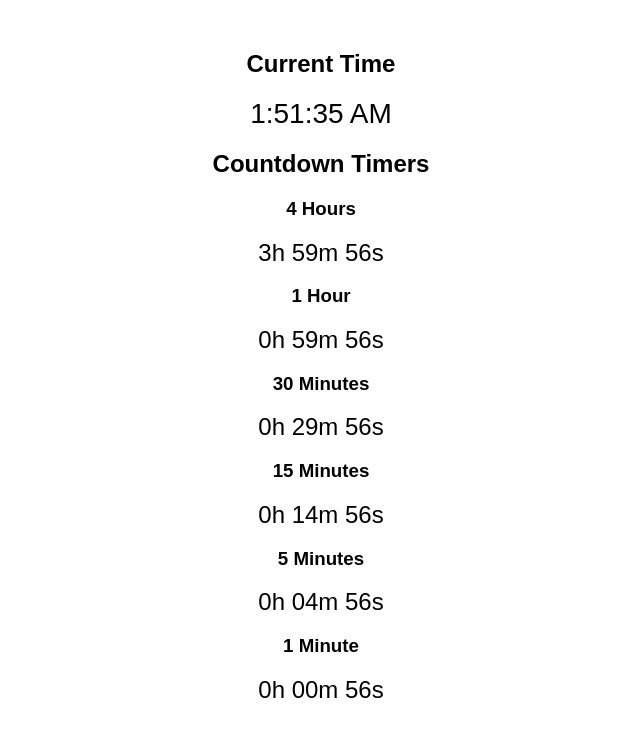
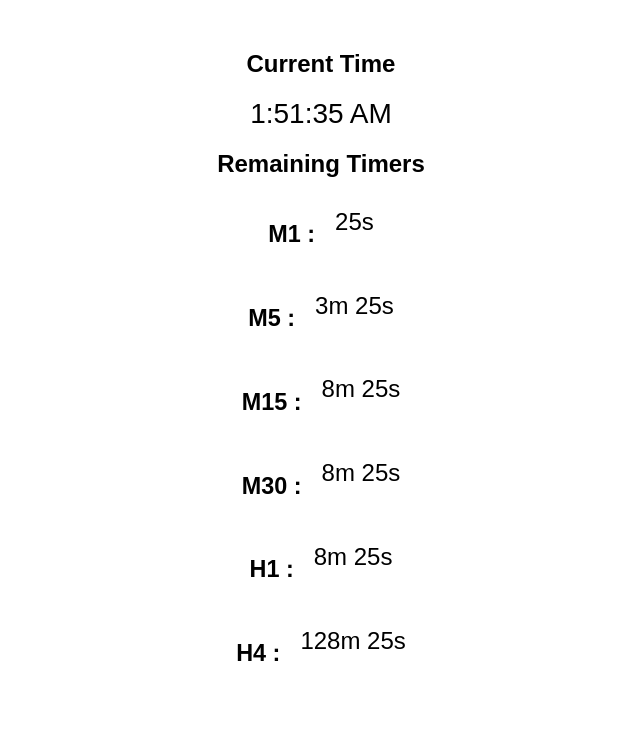
Before and after one commit to paichayon321/timecount, a plain HTML site: page index.html in a window 1280 px wide. Shown: the whole page, without its empty margins (319-959 px from the left). Drawn offline with Linux system fonts and the light colour scheme.

Commit message:
Update index.html

```diff
--- a/index.html
+++ b/index.html
@@ -3,7 +3,7 @@
 <head>
     <meta charset="UTF-8">
     <meta name="viewport" content="width=device-width, initial-scale=1.0">
-    <title>Time Display and Countdown</title>
+    <title>Remaining Time</title>
     <style>
         body {
             font-family: Arial, sans-serif;
@@ -17,6 +17,13 @@
             font-size: 24px;
             margin-top: 10px;
         }
+        .countdown-row {
+            display: flex;
+            justify-content: center;
+            gap: 20px;
+            font-size: 20px;
+            margin-bottom: 10px;
+        }
     </style>
 </head>
 <body>
@@ -26,36 +33,35 @@
     </div>
 
     <div class="container">
-        <h2>Countdown Timers</h2>
-
-        <div>
-            <h3>4 Hours</h3>
-            <div class="countdown" id="countdown4h"></div>
+        <h2>Remaining Timers</h2>
+        <div class="countdown-row">
+            <h3>M1  :</h3>
+            <div class="countdown" id="countdown1m"></div>
         </div>
 
-        <div>
-            <h3>1 Hour</h3>
+        <div class="countdown-row">
+            <h3>M5  :</h3>
+            <div class="countdown" id="countdown5m"></div>
+        </div>
+
+        <div class="countdown-row">
+            <h3>M15 :</h3>
+            <div class="countdown" id="countdown15m"></div>
+        </div>
+
+        <div class="countdown-row">
+            <h3>M30 :</h3>
+            <div class="countdown" id="countdown30m"></div>
+        </div>
+
+        <div class="countdown-row">
+            <h3>H1  :</h3>
             <div class="countdown" id="countdown1h"></div>
         </div>
 
-        <div>
-            <h3>30 Minutes</h3>
-            <div class="countdown" id="countdown30m"></div>
-        </div>
-
-        <div>
-            <h3>15 Minutes</h3>
-            <div class="countdown" id="countdown15m"></div>
-        </div>
-
-        <div>
-            <h3>5 Minutes</h3>
-            <div class="countdown" id="countdown5m"></div>
-        </div>
-
-        <div>
-            <h3>1 Minute</h3>
-            <div class="countdown" id="countdown1m"></div>
+        <div class="countdown-row">
+            <h3>H4  :</h3>
+            <div class="countdown" id="countdown4h"></div>
         </div>
     </div>
 
@@ -67,43 +73,39 @@
             document.getElementById('currentTime').textContent = timeString;
         }
 
-        // Function to start a countdown
-        function startCountdown(duration, displayElement) {
-            let timer = duration, hours, minutes, seconds;
+        // Function to calculate the remaining time until the next interval (seconds)
+        function timeUntilNextInterval(currentTime, intervalInMinutes) {
+            const secondsInInterval = intervalInMinutes * 60;
+            const secondsPassedInDay = (currentTime.getHours() * 3600) + (currentTime.getMinutes() * 60) + currentTime.getSeconds();
+            const secondsUntilNextInterval = secondsInInterval - (secondsPassedInDay % secondsInInterval);
+            return secondsUntilNextInterval === secondsInInterval ? 0 : secondsUntilNextInterval;
+        }
+
+        // Function to start interval countdown
+        function startIntervalCountdown(intervalInMinutes, displayElement) {
             setInterval(function () {
-                hours = Math.floor(timer / 3600);
-                minutes = Math.floor((timer % 3600) / 60);
-                seconds = timer % 60;
+                const now = new Date();
+                const secondsRemaining = timeUntilNextInterval(now, intervalInMinutes);
+                const minutes = Math.floor(secondsRemaining / 60);
+                const seconds = secondsRemaining % 60;
 
-                minutes = minutes < 10 ? "0" + minutes : minutes;
-                seconds = seconds < 10 ? "0" + seconds : seconds;
+                const displayMinutes = minutes > 0 ? minutes + "m " : "";
+                const displaySeconds = seconds < 10 ? "0" + seconds : seconds;
 
-                displayElement.textContent = `${hours}h ${minutes}m ${seconds}s`;
-
-                if (--timer < 0) {
-                    displayElement.textContent = "Time's up!";
-                }
+                displayElement.textContent = `${displayMinutes}${displaySeconds}s`;
             }, 1000);
         }
 
         // Initialize current time and update every second
         setInterval(updateCurrentTime, 1000);
 
-        // Set countdowns for different durations (in seconds)
-        const countdown4h = 4 * 60 * 60;
-        const countdown1h = 1 * 60 * 60;
-        const countdown30m = 30 * 60;
-        const countdown15m = 15 * 60;
-        const countdown5m = 5 * 60;
-        const countdown1m = 1 * 60;
-
-        // Start countdowns
-        startCountdown(countdown4h, document.getElementById('countdown4h'));
-        startCountdown(countdown1h, document.getElementById('countdown1h'));
-        startCountdown(countdown30m, document.getElementById('countdown30m'));
-        startCountdown(countdown15m, document.getElementById('countdown15m'));
-        startCountdown(countdown5m, document.getElementById('countdown5m'));
-        startCountdown(countdown1m, document.getElementById('countdown1m'));
+        // Start countdowns for each interval
+        startIntervalCountdown(1, document.getElementById('countdown1m'));   // Countdown to next 1 minute
+        startIntervalCountdown(5, document.getElementById('countdown5m'));   // Countdown to next 5 minutes
+        startIntervalCountdown(15, document.getElementById('countdown15m')); // Countdown to next 15 minutes
+        startIntervalCountdown(30, document.getElementById('countdown30m')); // Countdown to next 30 minutes
+        startIntervalCountdown(60, document.getElementById('countdown1h'));  // Countdown to next 1 hour
+        startIntervalCountdown(240, document.getElementById('countdown4h')); // Countdown to next 4 hours
     </script>
 </body>
 </html>
```
